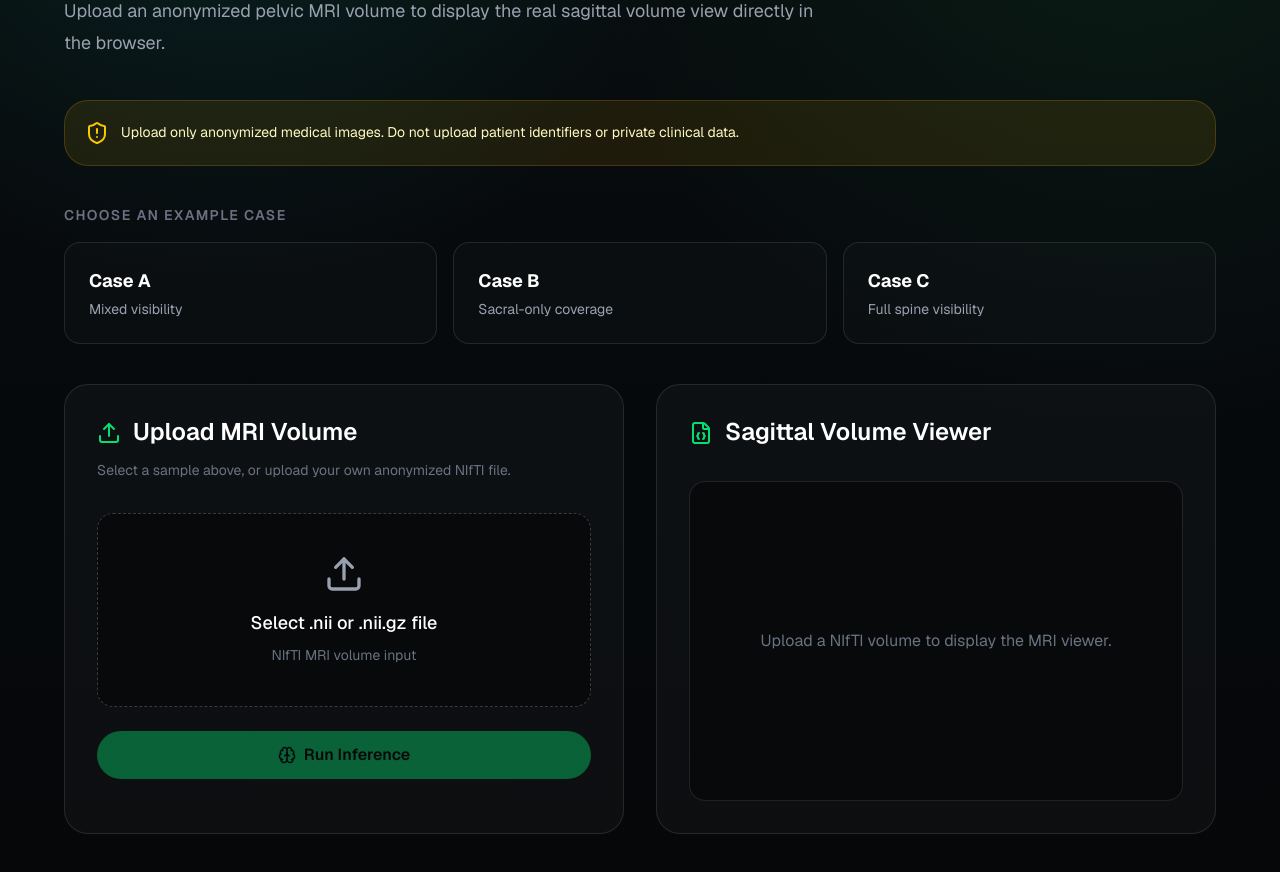
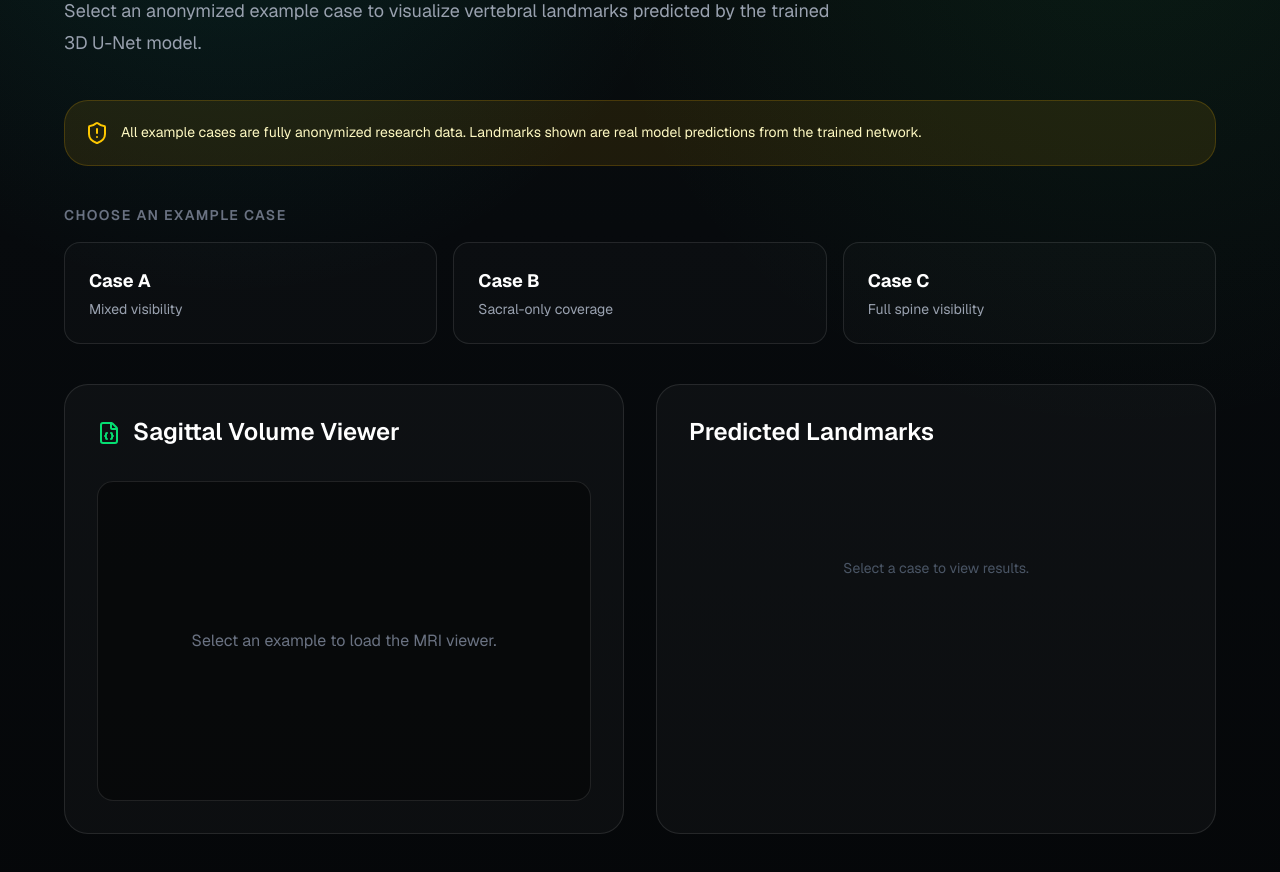
Before and after one commit to saad415/saad-ai-portfolio, a Next.js app: page /projects/spine-demo in a window 1280 px wide. Shown: the part 280-1152 px from the top of the page. Built offline with nearby package versions, Linux system fonts and the light colour scheme.

Commit message:
for now fetch model prediction will deploy model later

```diff
--- a/app/projects/spine-demo/page.tsx
+++ b/app/projects/spine-demo/page.tsx
@@ -1,7 +1,7 @@
 "use client";
 
 import { useState } from "react";
-import { Upload, Brain, FileJson, ShieldAlert, Loader2 } from "lucide-react";
+import { Brain, CheckCircle2, FileJson, Loader2, ShieldAlert } from "lucide-react";
 import NiftiViewer from "@/components/NiftiViewer";
 import Navbar from "@/components/Navbar";
 
@@ -10,19 +10,28 @@ const SAMPLE_CASES = [
     id: "case_f",
     label: "Case A",
     description: "Mixed visibility",
-    url: "https://nuzqakkecqaxikynctbq.supabase.co/storage/v1/object/public/porfolio/case-f-volume.nii.gz",
+    volumeUrl:
+      "https://nuzqakkecqaxikynctbq.supabase.co/storage/v1/object/public/porfolio/case-f-volume.nii.gz",
+    landmarksUrl:
+      "https://nuzqakkecqaxikynctbq.supabase.co/storage/v1/object/public/porfolio/case-f-predicted-landmarks.json",
   },
   {
     id: "case_g",
     label: "Case B",
     description: "Sacral-only coverage",
-    url: "https://nuzqakkecqaxikynctbq.supabase.co/storage/v1/object/public/porfolio/case-g-volume.nii.gz",
+    volumeUrl:
+      "https://nuzqakkecqaxikynctbq.supabase.co/storage/v1/object/public/porfolio/case-g-volume.nii.gz",
+    landmarksUrl:
+      "https://nuzqakkecqaxikynctbq.supabase.co/storage/v1/object/public/porfolio/case-g-predicted-landmarks.json",
   },
   {
     id: "case_h",
     label: "Case C",
     description: "Full spine visibility",
-    url: "https://nuzqakkecqaxikynctbq.supabase.co/storage/v1/object/public/porfolio/case-h-volume.nii.gz",
+    volumeUrl:
+      "https://nuzqakkecqaxikynctbq.supabase.co/storage/v1/object/public/porfolio/case-h-volume.nii.gz",
+    landmarksUrl:
+      "https://nuzqakkecqaxikynctbq.supabase.co/storage/v1/object/public/porfolio/case-h-predicted-landmarks.json",
   },
 ] as const;
 
@@ -41,126 +50,69 @@ type PredictionResult = {
   landmarks: Landmark[];
 };
 
+type Phase = "idle" | "loading" | "done" | "error";
+
+const LANDMARK_COLORS: Record<string, string> = {
+  T12: "#22d3ee",
+  L1: "#60a5fa",
+  L2: "#38bdf8",
+  L3: "#4ade80",
+  L4: "#86efac",
+  L5: "#a3e635",
+  S1: "#facc15",
+  S2: "#fb923c",
+  S3: "#f472b6",
+  S4: "#c084fc",
+  S5: "#f87171",
+};
+
 export default function SpineDemoPage() {
-  const [fileName, setFileName] = useState<string>("");
-  const [selectedFile, setSelectedFile] = useState<File | null>(null);
   const [selectedSampleId, setSelectedSampleId] = useState<string | null>(null);
-  const [loadingSampleId, setLoadingSampleId] = useState<string | null>(null);
-  const [sampleError, setSampleError] = useState("");
-  const [isRunning, setIsRunning] = useState(false);
-  const [progress, setProgress] = useState(0);
-  const [progressStage, setProgressStage] = useState("");
-  const [inferenceError, setInferenceError] = useState("");
+  const [phase, setPhase] = useState<Phase>("idle");
+  const [volumeFile, setVolumeFile] = useState<File | null>(null);
   const [predictionResult, setPredictionResult] =
     useState<PredictionResult | null>(null);
-
-  const resetInferenceState = () => {
-    setPredictionResult(null);
-    setInferenceError("");
-    setProgress(0);
-    setProgressStage("");
-  };
+  const [errorMsg, setErrorMsg] = useState("");
 
   const loadSampleCase = async (sample: (typeof SAMPLE_CASES)[number]) => {
-    if (isRunning) return;
-
     setSelectedSampleId(sample.id);
-    setLoadingSampleId(sample.id);
-    setSampleError("");
-    resetInferenceState();
+    setPhase("loading");
+    setVolumeFile(null);
+    setPredictionResult(null);
+    setErrorMsg("");
 
     try {
-      const response = await fetch(sample.url);
+      const [volumeResponse, landmarksResponse] = await Promise.all([
+        fetch(sample.volumeUrl),
+        fetch(sample.landmarksUrl),
+      ]);
 
-      if (!response.ok) {
-        throw new Error(`Sample fetch failed: ${response.status}`);
+      if (!volumeResponse.ok) {
+        throw new Error(`Volume fetch failed: ${volumeResponse.status}`);
       }
 
-      const blob = await response.blob();
-      const sampleFile = new File([blob], `${sample.id}.nii.gz`, {
-        type: "application/gzip",
-      });
+      if (!landmarksResponse.ok) {
+        throw new Error(`Landmarks fetch failed: ${landmarksResponse.status}`);
+      }
 
-      setSelectedFile(sampleFile);
-      setFileName(sample.label);
+      const [volumeBlob, predictionJson] = await Promise.all([
+        volumeResponse.blob(),
+        landmarksResponse.json() as Promise<PredictionResult>,
+      ]);
+
+      setVolumeFile(
+        new File([volumeBlob], `${sample.id}.nii.gz`, {
+          type: "application/gzip",
+        })
+      );
+      setPredictionResult(predictionJson);
+      setPhase("done");
     } catch (error) {
-      setSelectedFile(null);
-      setFileName("");
       setSelectedSampleId(null);
-      setSampleError(
+      setErrorMsg(
         error instanceof Error ? error.message : "Could not load sample case."
       );
-    } finally {
-      setLoadingSampleId(null);
-    }
-  };
-
-  const runInference = async () => {
-    if (!selectedFile) return;
-
-    try {
-      setIsRunning(true);
-      setProgress(0);
-      setProgressStage("Uploading MRI volume");
-      setInferenceError("");
-      setPredictionResult(null);
-
-      const formData = new FormData();
-      formData.append("file", selectedFile);
-
-      const response = await fetch(
-        "http://127.0.0.1:8000/api/predict-landmarks/start",
-        {
-          method: "POST",
-          body: formData,
-        }
-      );
-
-      if (!response.ok) {
-        const errorText = await response.text();
-        throw new Error(errorText);
-      }
-
-      const data = await response.json();
-      const jobId = data.jobId;
-
-      if (!jobId) {
-        throw new Error("Backend did not return an inference job ID.");
-      }
-
-      while (true) {
-        await new Promise((resolve) => setTimeout(resolve, 500));
-
-        const progressResponse = await fetch(
-          `http://127.0.0.1:8000/api/predict-landmarks/progress/${jobId}`
-        );
-
-        if (!progressResponse.ok) {
-          const errorText = await progressResponse.text();
-          throw new Error(errorText);
-        }
-
-        const progressData = await progressResponse.json();
-
-        setProgress(progressData.progress ?? 0);
-        setProgressStage(progressData.stage ?? "Running inference");
-
-        if (progressData.status === "completed") {
-          setPredictionResult(progressData.result);
-          break;
-        }
-
-        if (progressData.status === "failed") {
-          throw new Error(progressData.error || "Inference failed.");
-        }
-      }
-    } catch (error) {
-      console.error(error);
-      setInferenceError(
-        error instanceof Error ? error.message : "Inference failed."
-      );
-    } finally {
-      setIsRunning(false);
+      setPhase("error");
     }
   };
 
@@ -177,16 +129,16 @@ export default function SpineDemoPage() {
         </h1>
 
         <p className="mt-6 max-w-3xl text-lg leading-8 text-gray-400">
-          Upload an anonymized pelvic MRI volume to display the real sagittal
-          volume view directly in the browser.
+          Select an anonymized example case to visualize vertebral landmarks
+          predicted by the trained 3D U-Net model.
         </p>
 
         <div className="mt-10 rounded-3xl border border-yellow-500/20 bg-yellow-500/10 p-5">
           <div className="flex gap-3">
-            <ShieldAlert className="text-yellow-400" />
+            <ShieldAlert className="flex-shrink-0 text-yellow-400" />
             <p className="text-sm leading-6 text-yellow-100">
-              Upload only anonymized medical images. Do not upload patient
-              identifiers or private clinical data.
+              All example cases are fully anonymized research data. Landmarks
+              shown are real model predictions from the trained network.
             </p>
           </div>
         </div>
@@ -198,13 +150,14 @@ export default function SpineDemoPage() {
           <div className="grid gap-4 sm:grid-cols-3">
             {SAMPLE_CASES.map((sample) => {
               const isActive = selectedSampleId === sample.id;
-              const isLoading = loadingSampleId === sample.id;
+              const isLoading = isActive && phase === "loading";
+              const isDone = isActive && phase === "done";
 
               return (
                 <button
                   key={sample.id}
                   onClick={() => loadSampleCase(sample)}
-                  disabled={isRunning || Boolean(loadingSampleId)}
+                  disabled={phase === "loading"}
                   className={`group relative rounded-2xl border p-6 text-left transition ${
                     isActive
                       ? "border-green-400 bg-green-400/10"
@@ -223,131 +176,114 @@ export default function SpineDemoPage() {
                       size={18}
                     />
                   )}
+                  {isDone && (
+                    <CheckCircle2
+                      className="absolute right-4 top-4 text-green-400"
+                      size={18}
+                    />
+                  )}
                 </button>
               );
             })}
           </div>
         </div>
 
-        {loadingSampleId && (
+        {phase === "loading" && (
           <div className="mt-6 flex items-center gap-3 rounded-2xl border border-green-400/20 bg-green-400/5 px-5 py-4">
             <Loader2 className="animate-spin text-green-400" size={18} />
             <span className="text-sm text-green-300">
-              Fetching sample MRI volume...
+              Fetching MRI volume and predicted landmarks...
             </span>
           </div>
         )}
 
-        {sampleError && (
+        {phase === "error" && (
           <div className="mt-6 rounded-2xl border border-red-500/30 bg-red-500/10 px-5 py-4 text-sm text-red-300">
-            {sampleError}
+            {errorMsg}
           </div>
         )}
 
         <div className="mt-10 grid gap-8 lg:grid-cols-2">
           <div className="rounded-3xl border border-white/10 bg-white/[0.03] p-8">
             <div className="flex items-center gap-3">
-              <Upload className="text-green-400" />
-              <h2 className="text-2xl font-semibold">Upload MRI Volume</h2>
+              <FileJson className="text-green-400" />
+              <h2 className="text-2xl font-semibold">Sagittal Volume Viewer</h2>
             </div>
 
-            <p className="mt-3 text-sm text-gray-500">
-              Select a sample above, or upload your own anonymized NIfTI file.
-            </p>
+            {phase === "idle" ? (
+              <div className="mt-8 flex h-80 items-center justify-center rounded-2xl border border-white/10 bg-black/40 px-6 text-center text-gray-500">
+                Select an example to load the MRI viewer.
+              </div>
+            ) : (
+              <NiftiViewer
+                file={volumeFile}
+                landmarks={predictionResult?.landmarks || []}
+              />
+            )}
+          </div>
 
-            <label className="mt-8 flex cursor-pointer flex-col items-center justify-center rounded-2xl border border-dashed border-white/20 bg-black/40 p-10 text-center transition hover:border-green-400">
-              <Upload className="mb-4 text-gray-400" size={40} />
-              <span className="text-lg font-medium">
-                Select .nii or .nii.gz file
-              </span>
-              <span className="mt-2 text-sm text-gray-500">
-                NIfTI MRI volume input
-              </span>
+          <div className="rounded-3xl border border-white/10 bg-white/[0.03] p-8">
+            <h2 className="mb-6 text-2xl font-semibold">
+              Predicted Landmarks
+            </h2>
 
-              <input
-                type="file"
-                accept=".nii,.gz,.nii.gz"
-                className="hidden"
-                onChange={(event) => {
-                  const file = event.target.files?.[0];
-
-                  if (file) {
-                    setFileName(file.name);
-                    setSelectedFile(file);
-                    setSelectedSampleId(null);
-                    setSampleError("");
-                    resetInferenceState();
-                  }
-                }}
-              />
-            </label>
-
-            {fileName && (
-              <p className="mt-4 rounded-xl bg-white/5 p-3 text-sm text-gray-300">
-                Selected file:{" "}
-                <span className="text-green-400">{fileName}</span>
-              </p>
+            {phase === "idle" && (
+              <div className="flex h-48 items-center justify-center text-sm text-gray-600">
+                Select a case to view results.
+              </div>
             )}
 
-            <button
-              onClick={runInference}
-              disabled={!selectedFile || isRunning}
-              className="mt-6 inline-flex w-full items-center justify-center gap-2 rounded-full bg-green-400 px-6 py-3 font-semibold text-black transition hover:bg-green-300 disabled:cursor-not-allowed disabled:opacity-40"
-            >
-              {isRunning ? (
-                <Loader2 size={18} className="animate-spin" />
-              ) : (
-                <Brain size={18} />
-              )}
-              {isRunning ? "Running model..." : "Run Inference"}
-            </button>
+            {phase === "loading" && (
+              <div className="flex h-48 items-center justify-center">
+                <Loader2 className="animate-spin text-green-400" size={32} />
+              </div>
+            )}
 
-            {isRunning && (
-              <div className="mt-6 rounded-2xl border border-green-400/20 bg-black/50 p-4">
-                <div className="mb-3 flex items-center justify-between gap-4">
-                  <div>
-                    <h3 className="font-semibold text-green-400">
-                      Inference Progress
-                    </h3>
-                    <p className="mt-1 text-sm text-gray-400">
-                      {progressStage || "Running inference"}
-                    </p>
-                  </div>
-                  <span className="text-sm font-semibold text-green-400">
-                    {progress}%
+            {phase === "done" && predictionResult && (
+              <div className="space-y-4">
+                <div className="flex items-center gap-2">
+                  <Brain className="text-green-400" size={18} />
+                  <span className="text-sm text-gray-300">
+                    {predictionResult.landmarks.length} landmarks | S1{" "}
+                    {predictionResult.s1Detected ? "detected" : "not detected"}{" "}
+                    | real model output
                   </span>
                 </div>
 
-                <div className="h-3 overflow-hidden rounded-full bg-white/10">
-                  <div
-                    className="h-full rounded-full bg-green-400 transition-all duration-500"
-                    style={{ width: `${progress}%` }}
-                  />
+                <div className="space-y-2">
+                  {predictionResult.landmarks.map((landmark) => (
+                    <div
+                      key={`${landmark.label}-${landmark.voxel.join("-")}`}
+                      className="flex items-center gap-3 rounded-xl border border-white/10 bg-black/30 px-4 py-3"
+                    >
+                      <span
+                        className="h-3 w-3 flex-shrink-0 rounded-full ring-2 ring-black/50"
+                        style={{
+                          backgroundColor:
+                            LANDMARK_COLORS[landmark.label] ?? "#22c55e",
+                        }}
+                      />
+                      <span className="flex-1 text-sm font-medium text-white">
+                        {landmark.label}
+                      </span>
+                      <span className="text-xs text-gray-500">
+                        {landmark.type}
+                      </span>
+                      <span className="font-mono text-xs text-gray-500">
+                        [{landmark.voxel.join(", ")}]
+                      </span>
+                    </div>
+                  ))}
                 </div>
+
+                <p className="pt-2 text-xs text-gray-600">
+                  Voxel coordinates from precomputed model predictions.
+                </p>
               </div>
             )}
-
-            {inferenceError && (
-              <div className="mt-6 rounded-2xl border border-red-400/20 bg-red-500/10 p-4 text-sm text-red-200">
-                {inferenceError}
-              </div>
-            )}
-
-          </div>
-
-          <div className="rounded-3xl border border-white/10 bg-white/[0.03] p-8">
-            <div className="flex items-center gap-3">
-              <FileJson className="text-green-400" />
-              <h2 className="text-2xl font-semibold">Sagittal Volume Viewer</h2>
-            </div>
-            <NiftiViewer
-              file={selectedFile}
-              landmarks={predictionResult?.landmarks || []}
-            />
           </div>
         </div>
       </section>
-
     </main>
   );
 }
```
